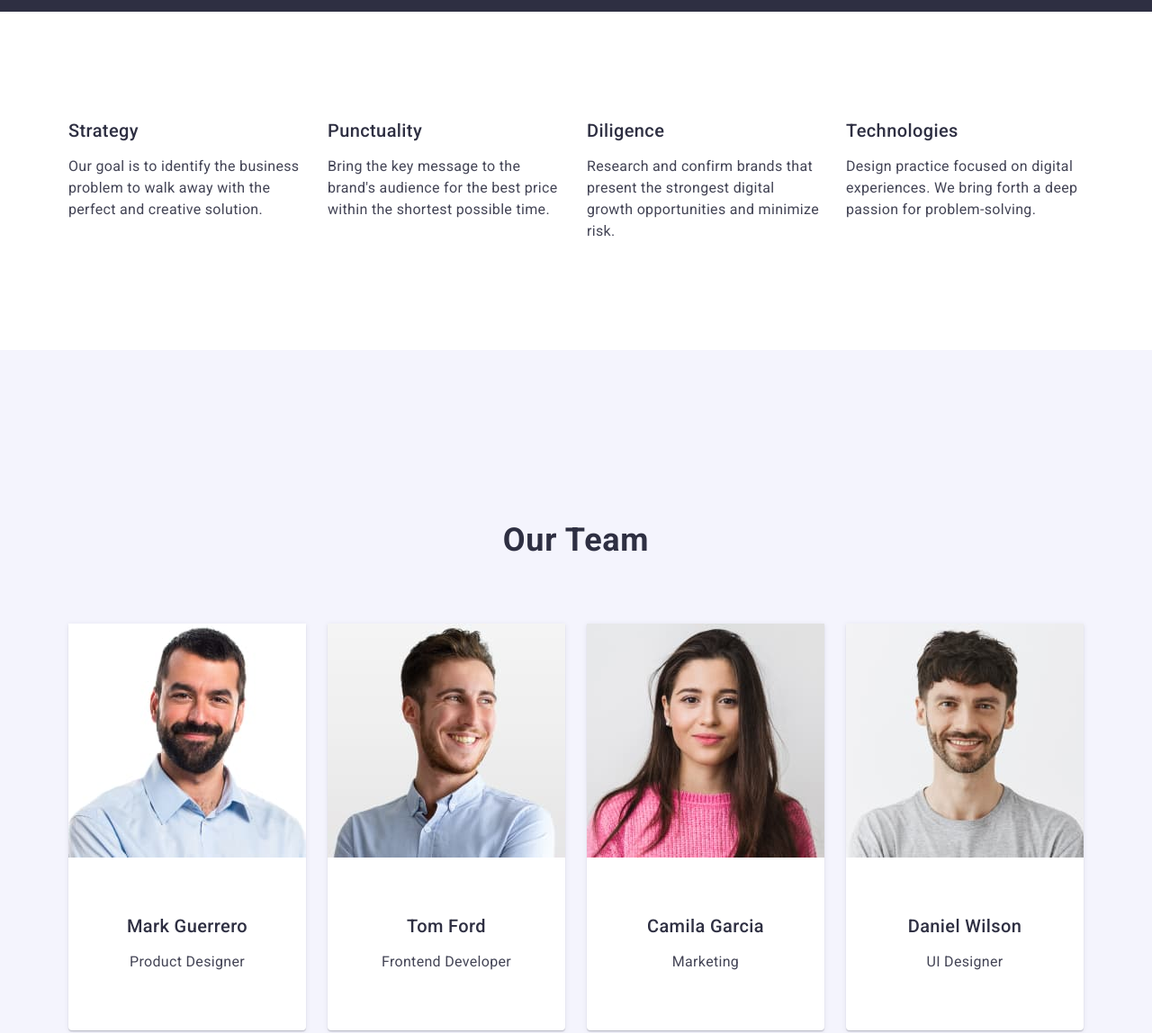
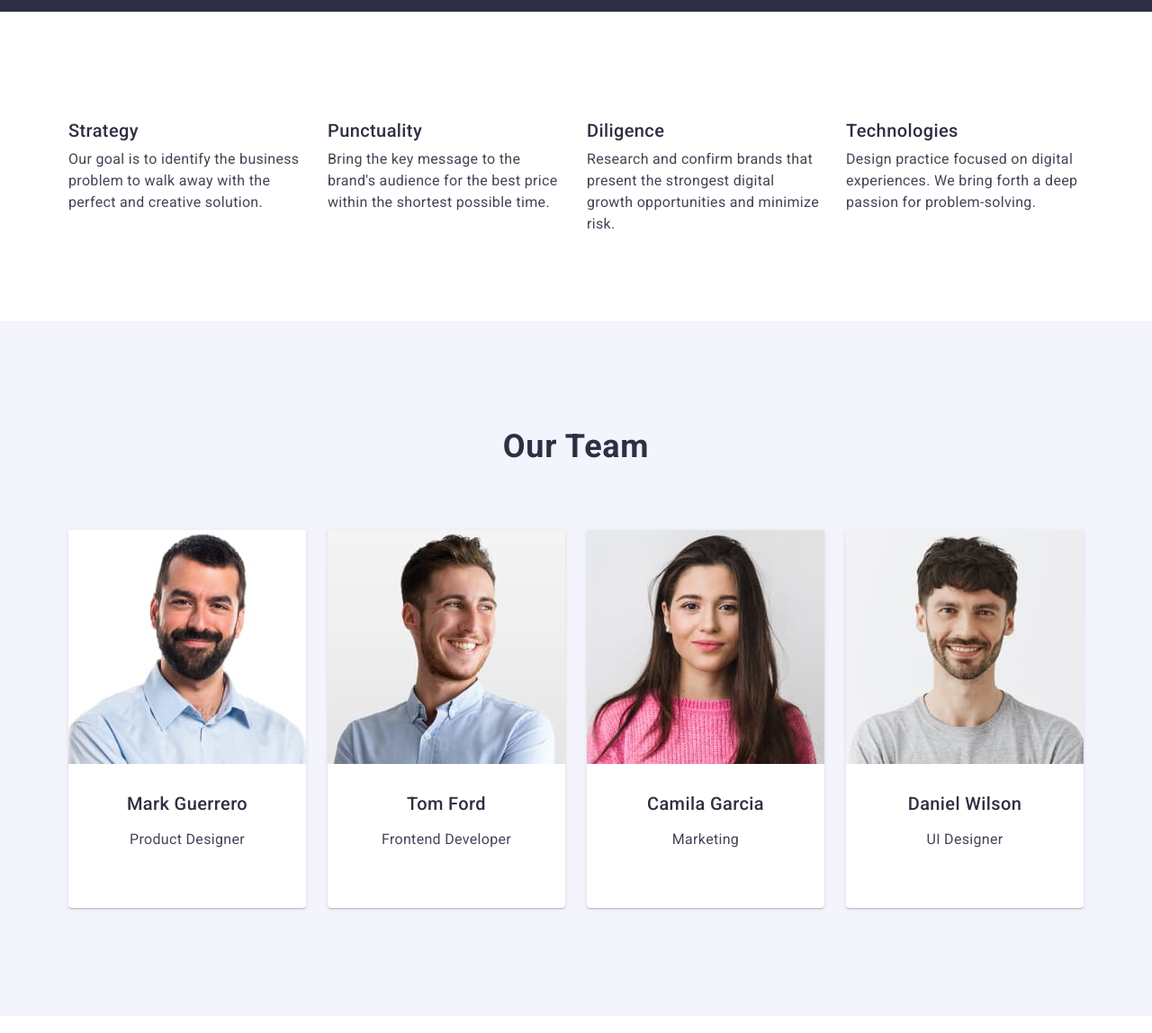
Before and after one commit to whynotphrog/goit-markup-hw-03, a plain HTML site: page index.html in a window 1280 px wide. Shown: the part 660-1808 px from the top of the page at 90% size. Drawn offline with nearby package versions, Linux system fonts and the light colour scheme.

Commit message:
remove unnecessary parts

```diff
--- a/css/styles.css
+++ b/css/styles.css
@@ -64,7 +64,7 @@ a {
     text-align: center;
     text-transform: capitalize;
     color: #2e2f42;
-    margin: 72px;
+    margin-bottom: 72px;
 }
 
 .list-header {
@@ -174,9 +174,7 @@ a {
     padding: 24px 0;
 }
 
-/* hero */
-
-/* title */
+/* title section */
 
 .title {
     display: block;
@@ -221,7 +219,7 @@ a {
     background: #404bbf;
 }
 
-/* advantages */
+/* advantages section */
 
 .advantages {
     padding: 120px 0;
@@ -230,18 +228,15 @@ a {
 .adv-container {
     display: flex;
     align-items: center;
-    gap: 24px;
     flex-direction: row;
 }
 
 .adv-list {
     display: flex;
+    align-items: flex-start;
+    justify-content: flex-start;
+    flex-direction: row;
     gap: 24px;
-    flex-wrap: wrap;
-}
-
-.adv-list-header {
-    margin-bottom: 8px;
 }
 
 .adv-list-item {
@@ -249,11 +244,12 @@ a {
         align-items: flex-start;
         justify-content: flex-start;
         flex-direction: column;
+        height: 104px;
+        flex-basis: calc((100% - 72px) / 4);
         gap: 8px;
-        width: calc((100% - 72px) / 4);
 }
 
-/* team */
+/* team section */
 
 .team {
     padding: 120px 156px;
@@ -279,7 +275,6 @@ display: flex;
     align-items: center;
     justify-content: center;
     flex-direction: column;
-    gap: 32px;
     border-radius: 0 0 4px 4px;
         padding: 0px 0px 32px 0px;
         flex-basis: calc((100% - 72px) / 4);
@@ -309,7 +304,7 @@ display: flex;
     object-fit: fill;
 }
 
-/* portfolio */
+/* portfolio section */
 
 .portfolio {
     padding: 120px 0;
--- a/index.html
+++ b/index.html
@@ -98,7 +98,7 @@
       <section class="team">
         <div class="container team-container">
           <h2 class="section-header">Our Team</h2>
-          <ul class="team-list">
+          <ul class="list team-list">
             <li class="list-item team-list-item">
               <img
                 class="team-img"
```
